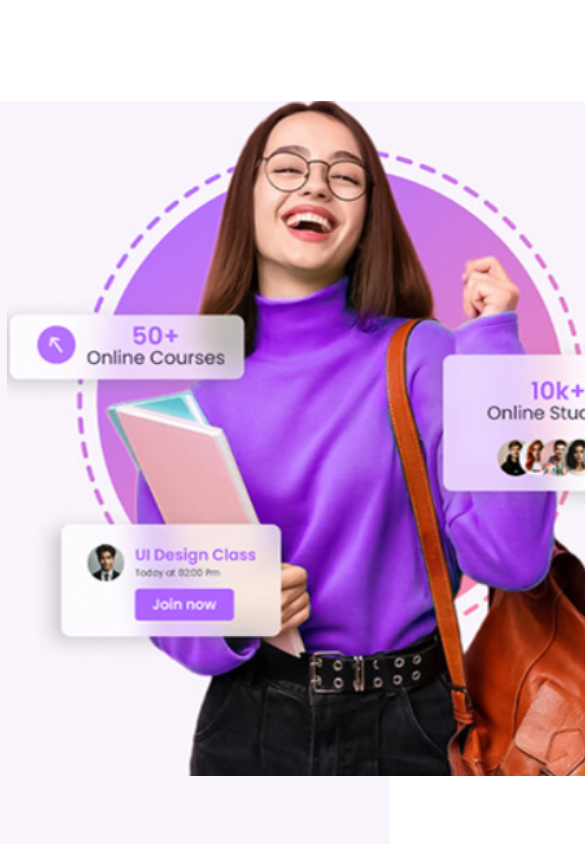
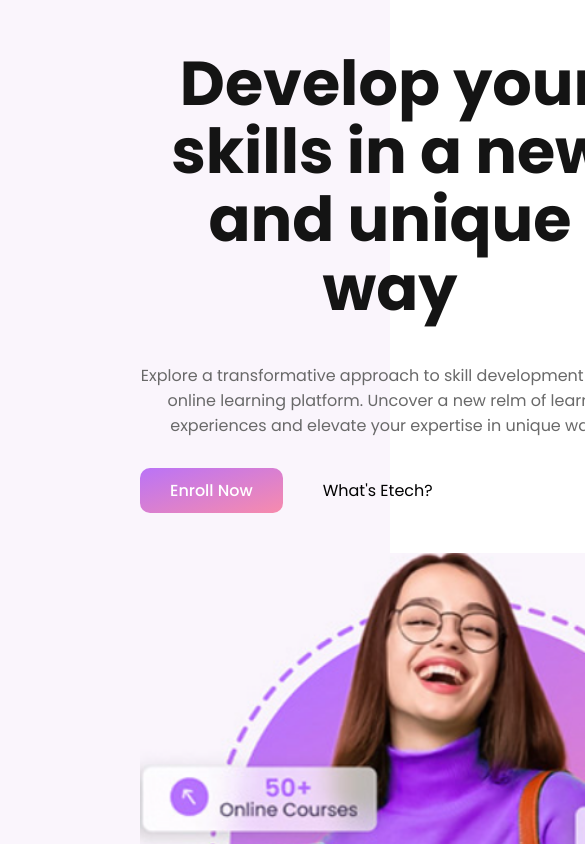
Before and after one commit to stefan-the-great/react-education-website, a React (Create React App) app: page / in a window 390 px wide. Shown: the top 844 px of the page, 585 px wide, since content can reach past the window. Built offline with nearby package versions, Linux system fonts and the light colour scheme; the HTML template or start-up script is replaced by a standard one.

Commit message:
Converted Some Files to SCSS

```diff
--- a/src/App.jsx
+++ b/src/App.jsx
@@ -1,4 +1,4 @@
-import './App.css';
+import './App.scss';
 import Navbar from './components/Navbar';
 
 import Hero from './components/Hero';
--- a/src/components/Hero.jsx
+++ b/src/components/Hero.jsx
@@ -1,6 +1,6 @@
 import React from 'react';
 import heroImg from '../images/hero-pic.png';
-import '../css/hero.css';
+import '../css/hero.scss';
 
 function Hero() {
   return (
--- a/src/css/hero.css
+++ /dev/null
@@ -1,33 +0,0 @@
-/* HERO SECTION */
-
-#hero {
-    display: flex;
-    align-items: flex-start;
-    justify-content: center;
-    gap: 40px;
-    margin-top: 12vh;
-}
-
-#hero .left {
-    margin: 50px 0px 0px;
-    width: 500px;
-}
-
-#hero .left h1 {
-    color: rgb(20, 20, 20);
-    margin-bottom: 40px;
-    line-height: 1.1;
-}
-
-#hero .left .action-buttons {
-    margin-top: 30px;
-    display: flex;
-    justify-content: flex-start;
-    align-items: center;
-    gap: 40px;
-}
-
-#hero .right {
-    height: fit-content;
-    padding: 0;
-}
--- /dev/null
+++ b/src/css/hero.scss
@@ -0,0 +1,34 @@
+/* HERO SECTION */
+
+#hero {
+    display: flex;
+    align-items: flex-start;
+    justify-content: center;
+    gap: 40px;
+    margin-top: 12vh;
+    @media only screen and (max-width: 600px) {
+        margin-top: 0;
+        flex-direction: column;
+        text-align: center;
+    }
+    .left {
+        margin: 50px 0px 0px;
+        width: 500px;
+        h1 {
+            color: rgb(20, 20, 20);
+            margin-bottom: 40px;
+            line-height: 1.1;
+        }
+        .action-buttons {
+            margin-top: 30px;
+            display: flex;
+            justify-content: flex-start;
+            align-items: center;
+            gap: 40px;
+        }
+    }
+    .right {
+        height: fit-content;
+        padding: 0;
+    }
+}
```
Also changed, not shown: src/App.scss (renamed from src/App.css).
